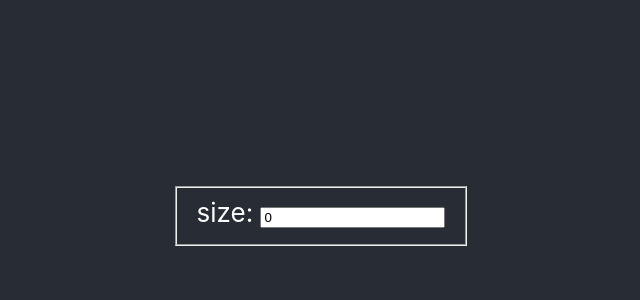
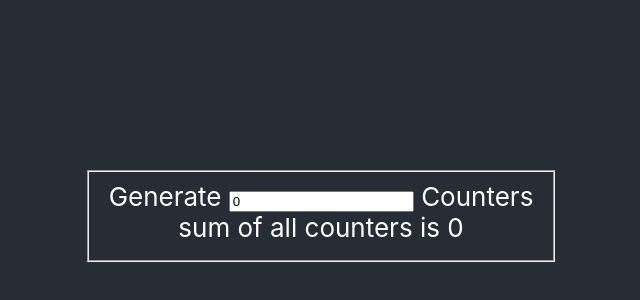
Before and after one commit to lavadpr/my-app, a React (Create React App) app: page / in a window 1280 px wide. Shown: the part 184-484 px from the top of the page, without its empty margins (319-959 px from the left). Built offline with nearby package versions, Linux system fonts and the light colour scheme.

Commit message:
[Baron&Prince] feature - sum in counter group sum

```diff
--- a/src/components/Counter.js
+++ b/src/components/Counter.js
@@ -1,4 +1,5 @@
 import React, { Component } from 'react';
+
 
 class Counter extends Component {
     constructor(props) {
@@ -12,7 +13,7 @@ class Counter extends Component {
 
     onIncrease() {
         this.setState((prevState) => ({
-            number: prevState.number + 1
+            number: prevState.number + 1,
         }));
     }
 
--- a/src/components/CounterGroupSum.js
+++ b/src/components/CounterGroupSum.js
@@ -1,14 +1,6 @@
 import React, { Component } from 'react';
 
 class CounterGroupSum extends Component {
-    constructor(props) {
-        super(props);
-
-        this.state = {
-            sum: 0
-        };
-    }
-
 
     render() {
         return (
--- a/src/components/CounterSizeGenerator.js
+++ b/src/components/CounterSizeGenerator.js
@@ -1,4 +1,6 @@
 import React, { Component } from 'react';
+import CounterGroupSum from './CounterGroupSum';
+
 
 class CounterSizeGenerator extends Component {
     constructor(props) {
@@ -20,8 +22,10 @@ class CounterSizeGenerator extends Component {
 
     render() {
         return <fieldset>
-            <label htmlFor="size">size: </label>
+            <label htmlFor="size">Generate </label>
             <input type="number" name="size" id="size" value={this.state.size} onChange={this.onChange} />
+            <label htmlFor="size"> Counters</label>
+            <CounterGroupSum sum = {this.state.size}/>
         </fieldset>;
     }
 }
```
Also changed, not shown: src/components/MultiCounter.js (+5 -4 lines).
